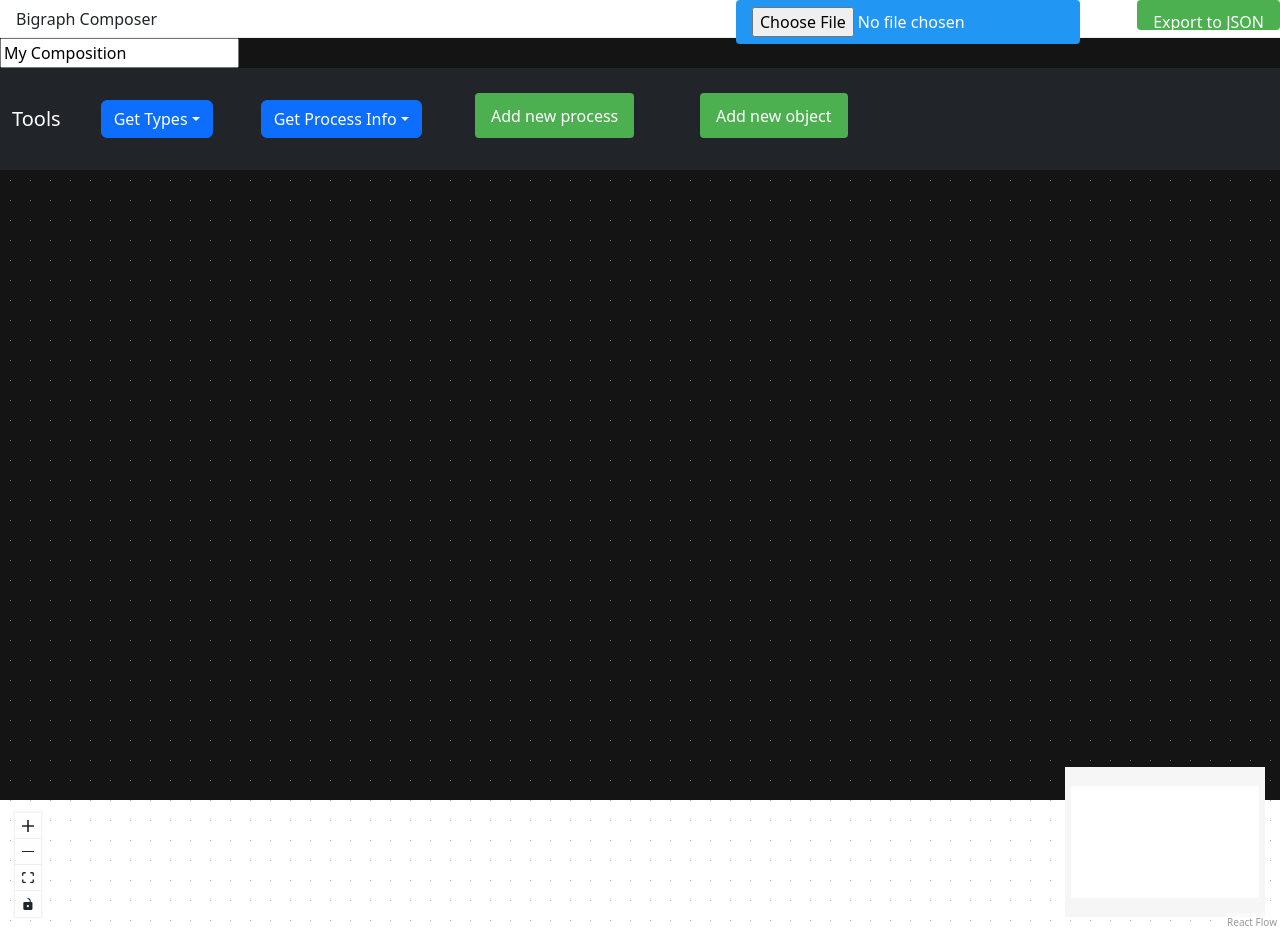
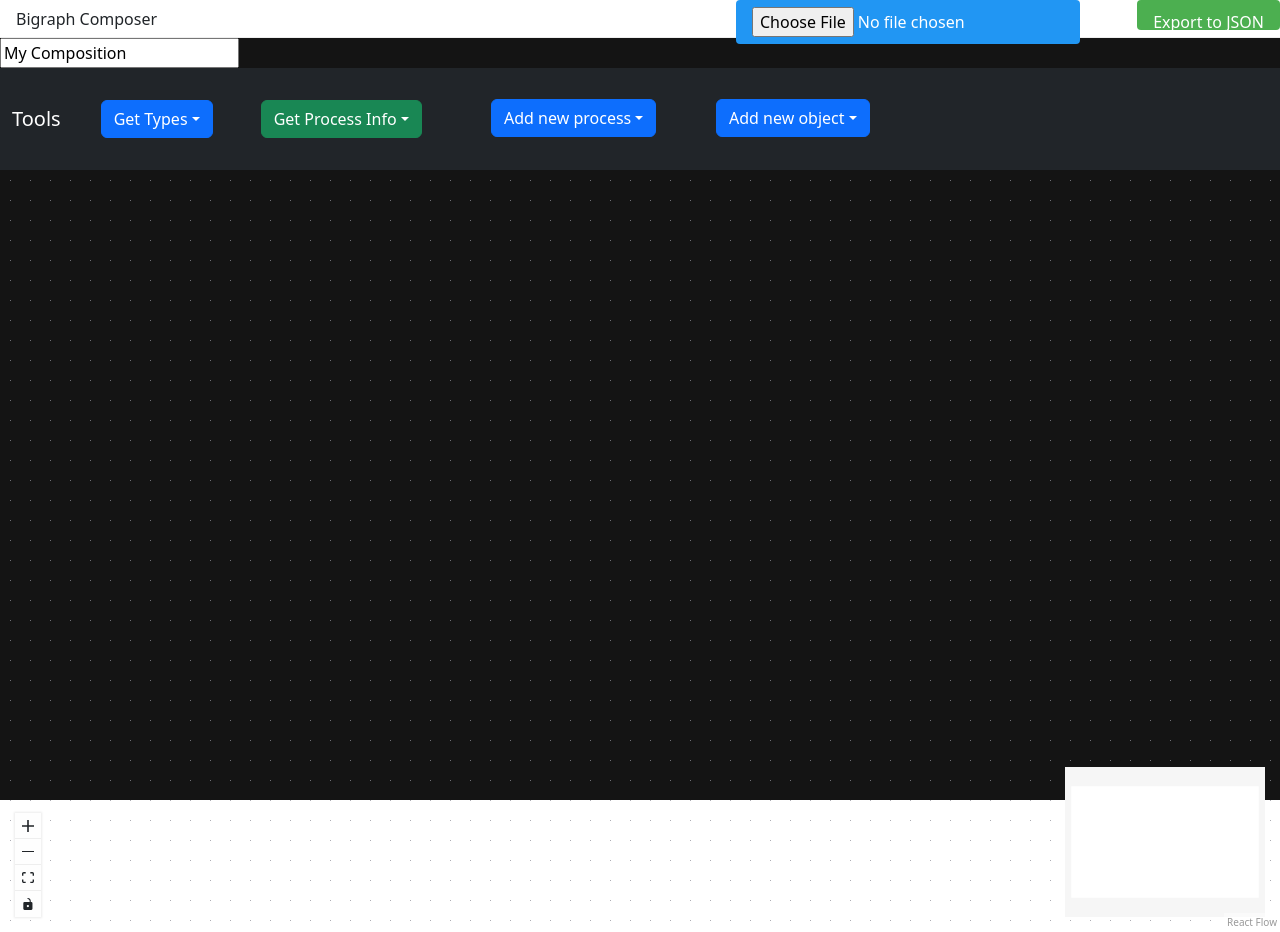
Before and after one commit to AlexPatrie/bio-blocks, a Next.js app: page / in a window 1280 px wide. Built offline with nearby package versions, Linux system fonts and the light colour scheme.

Commit message:
update savepoint for buttons

```diff
--- a/src/components/Flow.tsx
+++ b/src/components/Flow.tsx
@@ -351,11 +351,10 @@ export default function App() {
       onClick: addEmptyObjectNode,
       style: {
         position: "absolute",
-        top: 25,
+        top: 20,
         //right: 10,
         left: 700,
         padding: "10.5px 16px",
-        backgroundColor: "#4CAF50",
         color: "#fff",
         border: "none",
         borderRadius: "4px",
@@ -367,11 +366,10 @@ export default function App() {
       onClick: addEmptyProcessNode,
       style: {
         position: "absolute",
-        top: 25,
+        top: 20,
         //right: 10,
         left: 475,
         padding: "10.5px 16px",
-        backgroundColor: "#4CAF50",
         color: "#fff",
         border: "none",
         borderRadius: "4px",
--- a/src/components/GetProcessMetadata.tsx
+++ b/src/components/GetProcessMetadata.tsx
@@ -78,10 +78,17 @@ export default function GetProcessMetadata({ processFromMetadata }: GetProcessMe
       })
   }, [configFile, genericFile, processId, setResponseData, returnCompositeState]);
 
+  const variant = "Success"
+
   if (render) {
     return (
       <div className="p-4">
-        <DropdownButton title={"Get Process Info"} data-bs-auto-close="false">
+        <DropdownButton
+          title={"Get Process Info"}
+          key={variant}
+          id={`dropdown-variants-${variant}`}
+          variant={variant.toLowerCase()}
+        >
           <div className="param-items">
             <div className="my-2 param-item">
               <label className="block font-semibold">Config JSON File:</label>
--- a/src/components/GetTypes.tsx
+++ b/src/components/GetTypes.tsx
@@ -67,9 +67,17 @@ export default function GetTypes({ composeService }: GetTypesProps) {
       alert(`Item copied to clipboard`);
   }, [handleCopy]);
 
+  const variant = "Primary"
+
   return (
     <div className="p-4">
-      <DropdownButton onClick={getTypesData} id="dropdown-basic-button" title="Get Types">
+      <DropdownButton
+        onClick={getTypesData}
+        title="Get Types"
+        key={variant}
+        id={`dropdown-variants-${variant}`}
+        variant={variant.toLowerCase()}
+      >
         {types.map((schemaType: BigraphSchemaType, index) => (
           <DropdownItem onClick={((e: React.MouseEvent<HTMLButtonElement>) => handleClick(e, schemaType))} className="types-grid-item">
             {schemaType["type_id"]}: {JSON.stringify(schemaType['default_value'])}
--- a/src/components/NavUtilBar.tsx
+++ b/src/components/NavUtilBar.tsx
@@ -5,6 +5,7 @@ import NavDropdown from 'react-bootstrap/NavDropdown';
 import React, {useState} from "react";
 import GetTypes from "./GetTypes";
 import GetProcessMetadata from "./GetProcessMetadata";
+import DropdownButton from "react-bootstrap/DropdownButton";
 
 export type NavItem = {
   title: string;
@@ -23,6 +24,8 @@ export type NavUtilBarProps = {
   processFromMetadata: () => any,
 }
 
+const variant = "Primary";
+
 function NavUtilBar({ brand, setterButtonConfig, processFromMetadata }: NavUtilBarProps) {
   const [currentItems, setCurrentItems] = useState<NavItem[]>([]);
   const [renderMetadata, setRenderMetadata] = useState<boolean>(false);
@@ -39,9 +42,16 @@ function NavUtilBar({ brand, setterButtonConfig, processFromMetadata }: NavUtilB
             <GetProcessMetadata processFromMetadata={processFromMetadata} />
 
             {setterButtonConfig.map((item, index) => (
-              <button onClick={item.onClick} style={item.style}>
-                { item.title }
-              </button>
+              <DropdownButton
+                onClick={item.onClick}
+                title={item.title}
+                key={variant}
+                id={`dropdown-variants-${variant}`}
+                variant={variant.toLowerCase()}
+                style={item.style}
+              >
+                <div style={{ display: "none" }}></div>
+              </DropdownButton>
             ))}
           </Nav>
         </Navbar.Collapse>
```
